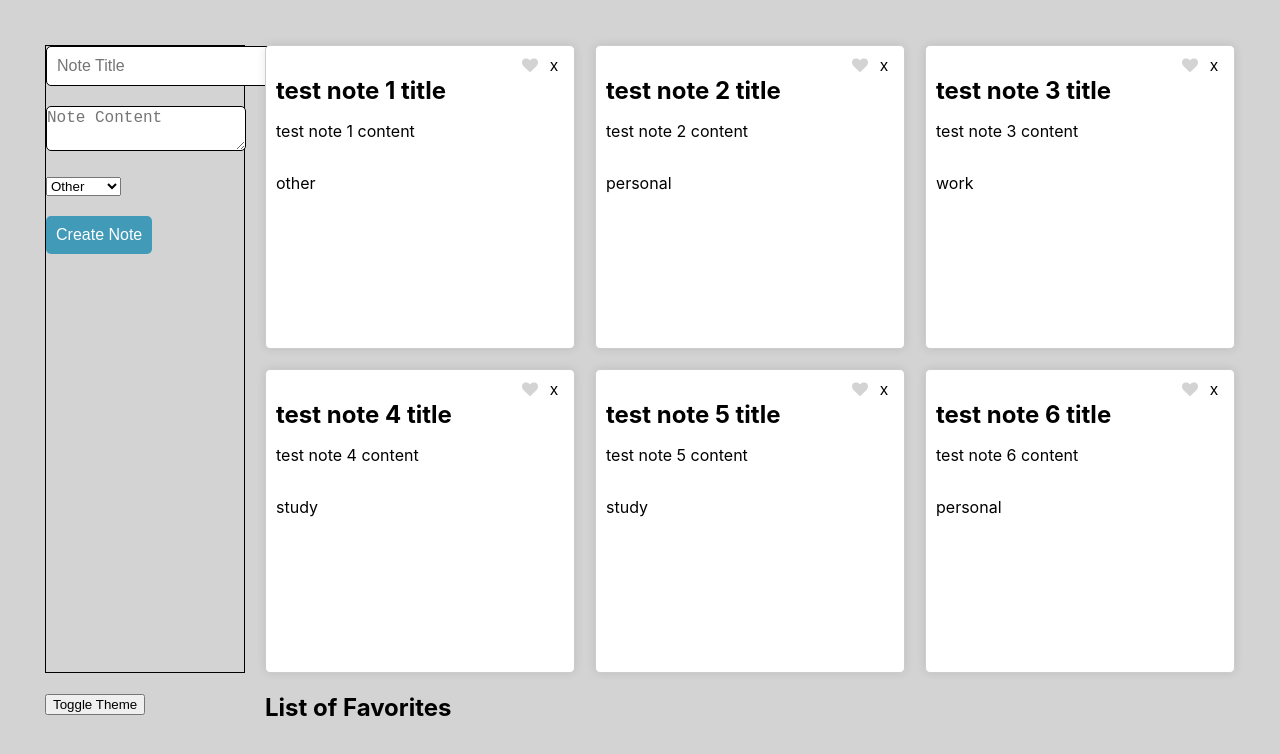
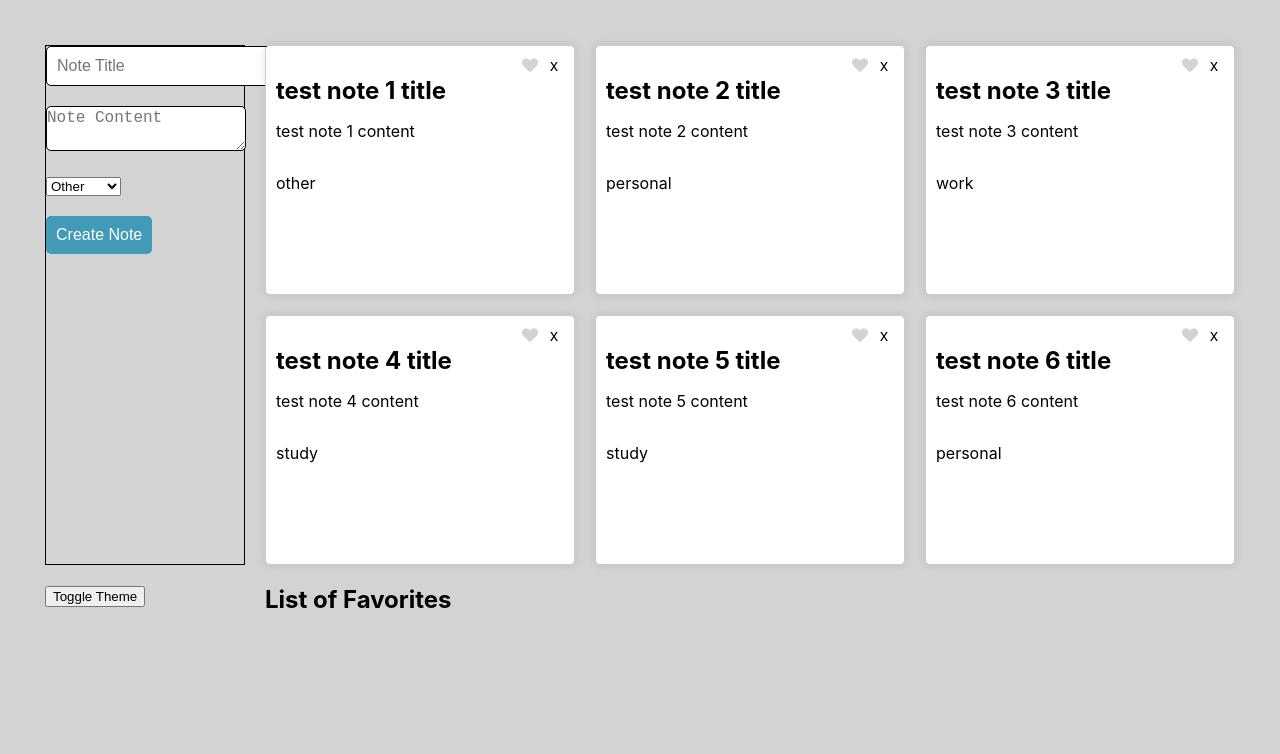
Before and after one commit to ShengqiWu2004/CSE110-Labs, a React (Create React App) app in the folder my-app/: page / in a window 1280 px wide. Shown: the top 754 px of the page. Built offline with nearby package versions, Linux system fonts and the light colour scheme.

Commit message:
Little Change

```diff
--- a/my-app/src/App.tsx
+++ b/my-app/src/App.tsx
@@ -48,7 +48,6 @@ function App() {
   style={{
     backgroundColor: theme ? '#222' : 'lightgray',
     color: theme ? '#fff' : '#000',
-    minHeight: '100vh',
     padding: '25px',
   }}>
   <form className="note-form" onSubmit={(e)=>createNoteHandler(e)}>
```
